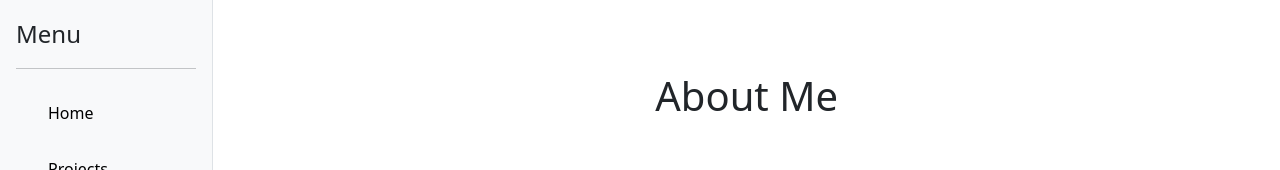
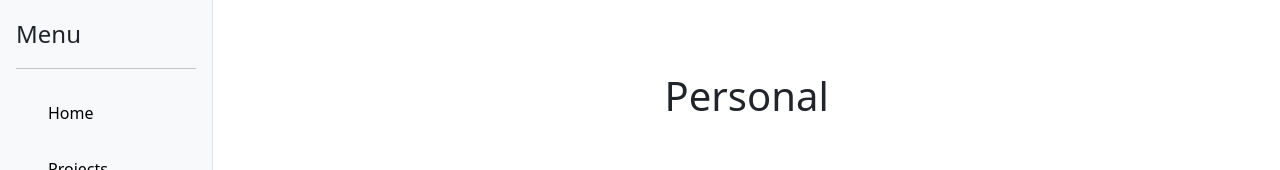
Before and after one commit to yanisseF69/Portfolio, a React (Vite) app: page /personal in a window 1280 px wide. Shown: the top 170 px of the page. Built offline with nearby package versions, Linux system fonts and the light colour scheme.

Commit message:
change personal title

```diff
--- a/src/components/Personal.tsx
+++ b/src/components/Personal.tsx
@@ -9,7 +9,7 @@ import { Pagination, Navigation } from 'swiper/modules';
 
 const Personal = () => (
     <div className="container mt-5 px-1" style={{textAlign: 'center'}}>
-        <h1>About Me</h1>
+        <h1>Personal</h1>
         <br></br><br></br>
         <div className="container row align-items-center">
 
```
